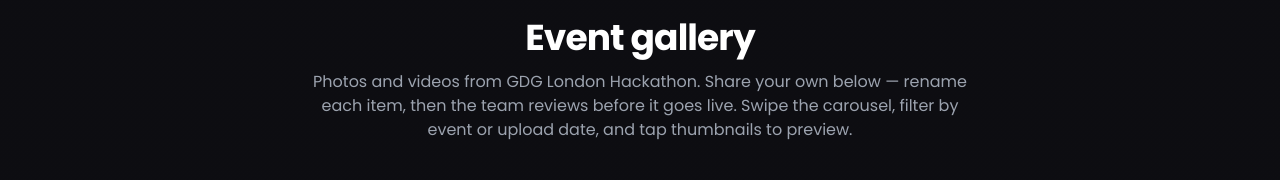
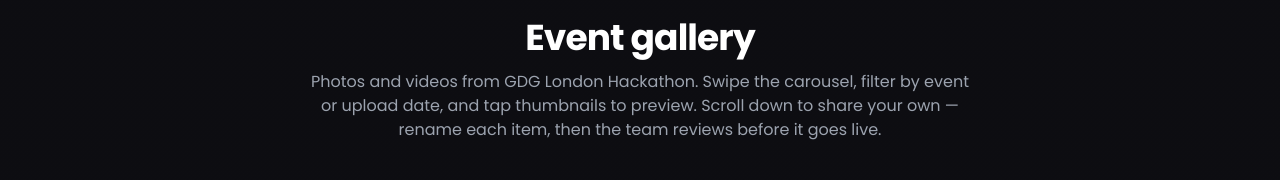
Before and after one commit to sumithpdd/gdgLondon_hackathon, a Next.js app: page /hackathon/photos in a window 1280 px wide. Shown: the part 229-409 px from the top of the page. Built offline with nearby package versions, Linux system fonts and the light colour scheme; no server answers; the database is empty.

Commit message:
Update event gallery description and reposition photo upload component
- Revised the event gallery description for clarity and improved user guidance on sharing photos and videos.
- Moved the AttendeeEventPhotoUpload component to a more logical position within the layout for better user experience.

```diff
--- a/app/hackathon/photos/page.tsx
+++ b/app/hackathon/photos/page.tsx
@@ -39,9 +39,9 @@
         </div>
         <h1 className="text-3xl sm:text-4xl font-bold text-white tracking-tight">Event gallery</h1>
         <p className="mx-auto max-w-2xl text-gray-400 text-sm sm:text-base">
-          Photos and videos from {HACKATHON_DISPLAY_NAME}. Share your own below — rename each item,
-          then the team reviews before it goes live. Swipe the carousel, filter by event or upload
-          date, and tap thumbnails to preview.
+          Photos and videos from {HACKATHON_DISPLAY_NAME}. Swipe the carousel, filter by event or
+          upload date, and tap thumbnails to preview. Scroll down to share your own — rename each
+          item, then the team reviews before it goes live.
         </p>
         {isAdmin ? (
           <p className="text-xs text-violet-300">
@@ -53,8 +53,6 @@
           </p>
         ) : null}
       </header>
-
-      <AttendeeEventPhotoUpload userId={user?.uid} />
 
       {loading ? (
         <div className="flex justify-center py-20">
@@ -70,6 +68,8 @@
           }}
         />
       )}
+
+      <AttendeeEventPhotoUpload userId={user?.uid} />
     </div>
   );
 }
```
